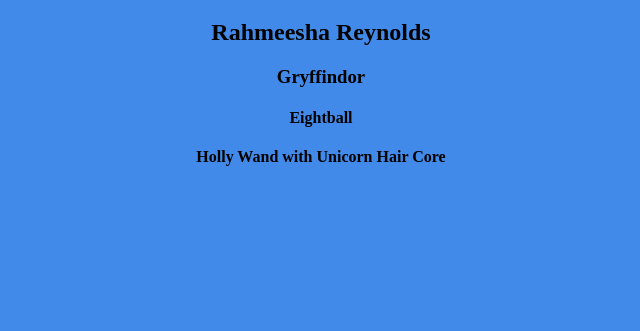
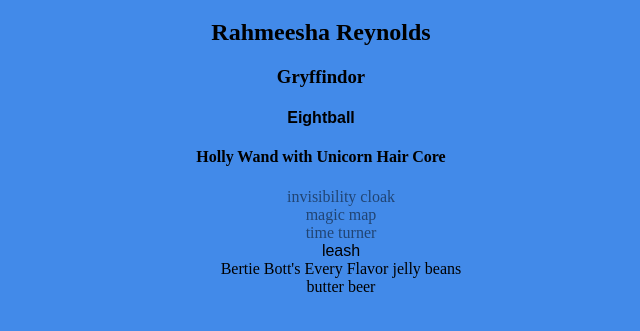
Before and after one commit to Rahmeesha26/jquery-magic, a plain HTML site: page index.html in a window 1280 px wide. Shown: the part 61-392 px from the top of the page, without its empty margins (319-959 px from the left). Drawn offline with nearby package versions, Linux system fonts and the light colour scheme.

Commit message:
Commit 3 - I added list elements. That code didn't seem very dry. I wonder if there is something I could do about it in the Hungry for More section

```diff
--- a/app.js
+++ b/app.js
@@ -7,33 +7,44 @@
 // };
 
 $(() => {
-          // made a div with id of container
+// made a div with id of container
           const $container = $("#container")
           console.log($container)
 
-          // creating a h1 element
+// creating a h1 element and appending it to the div
           const $h1 = $("<h1>")
           $h1.text("Hogwarts, the school for wizards")
           console.log($("h1"))
           $("#container").append($h1)
 
-          // creating a h2, h3, and h4 element with some text
+// creating a h2 and appending it to the div
           const $h2 = $("<h2>")
           $h2.text("Rahmeesha Reynolds")
           $("#container").append($h2)
           console.log($("h2"))
 
+// creating a h3 and appending it to the div
           const $h3 = $("<h3>")
           $h3.text("Gryffindor")
           $("#container").append($h3)
           console.log($("h3"))
 
-
+// creating a h4 and appending it to the div
           const $h4 = $(`<h4 class="cat">Eightball</h4>`)
           $("#container").append($h4)
           $("#container").append(`<h4>Holly Wand with Unicorn Hair Core</h4>`)
           console.log($("h4"))
 
+// creating a few li's for the ul
+          $("ul").append(`<li class="secret">invisibility cloak</li>`)
+          $("ul").append(`<li class="secret">magic map</li>`)
+          $("ul").append(`<li class="secret">time turner</li>`)
+          $("ul").append(`<li class="cat">leash</li>`)
+          $("ul").append(`<li>Bertie Bott's Every Flavor jelly beans</li>`)
+          $("ul").append(`<li>butter beer</li>`)
+          $("#container").append("<ul>")
+
+
 
 
 });
--- a/index.html
+++ b/index.html
@@ -13,5 +13,8 @@
           <div id="container">
 
           </div>
+          <ul storage="trunk">
+
+          </ul>
 </body>
 </html>
--- a/main.css
+++ b/main.css
@@ -3,6 +3,14 @@ body {
           text-align: center;
 }
 
-.pettype {
+.cat {
           font-family: fantasy;
 }
+
+.secret {
+          opacity: 0.5;
+}
+
+ul {
+          list-style: none;
+}
```
